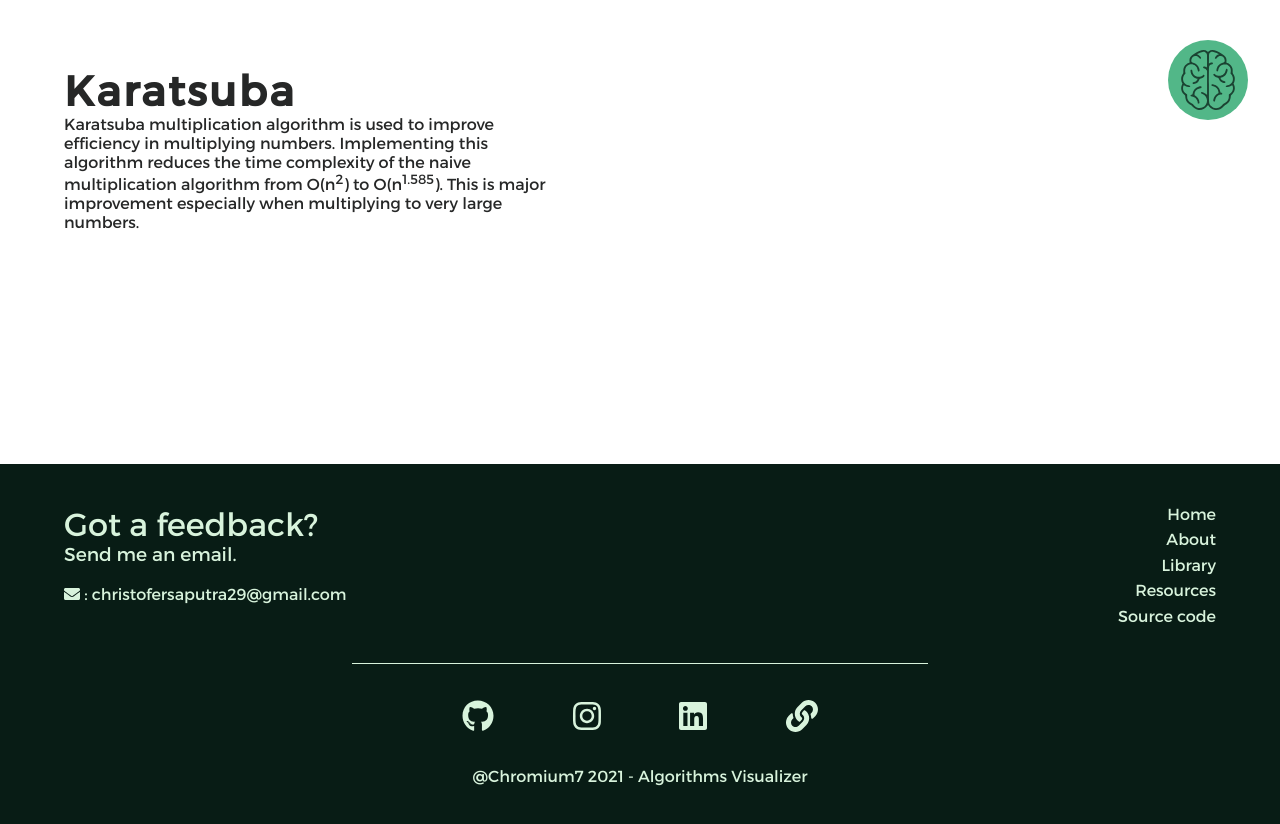
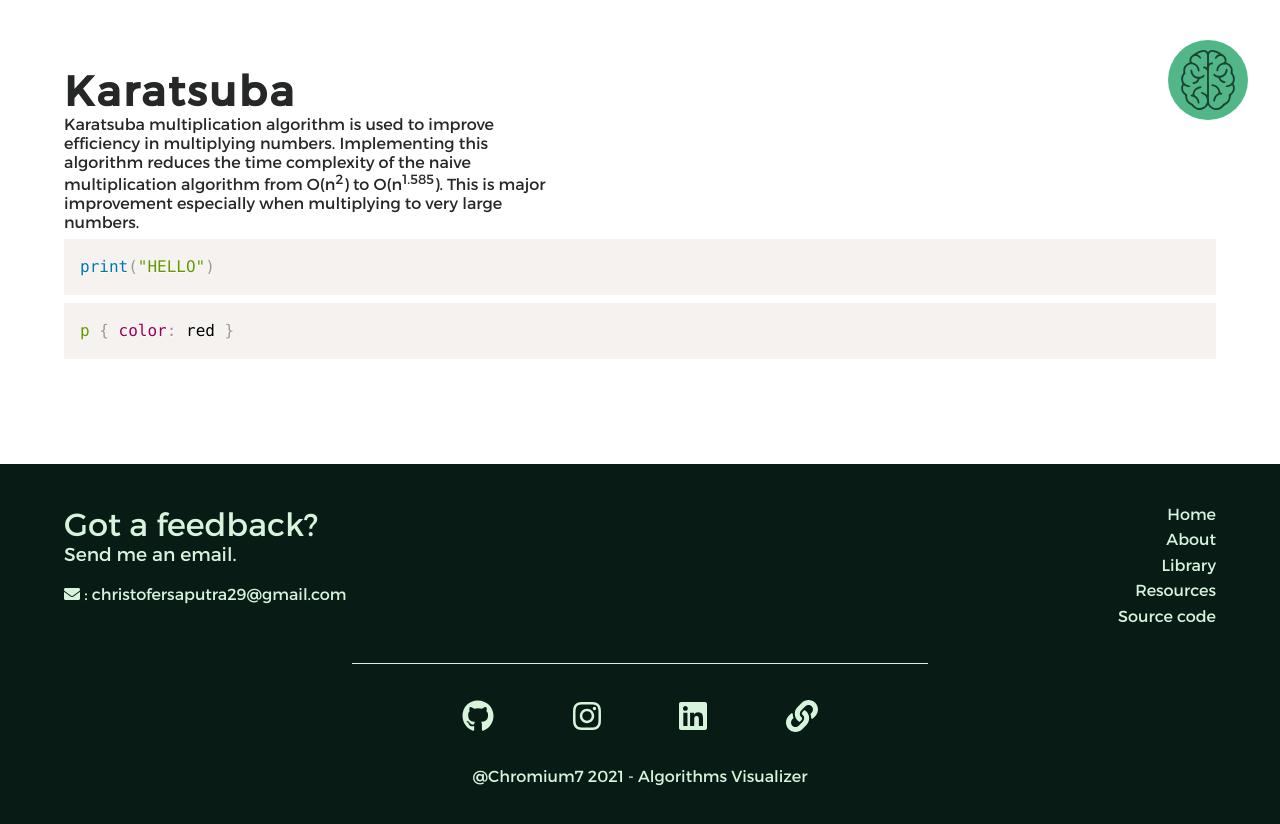
Before and after one commit to chromium7/algorithms-visualizer, a Vue app: page /library/karatsuba in a window 1280 px wide. Shown: the top 824 px of the page. Built offline with nearby package versions, Linux system fonts and the light colour scheme.

Commit message:
Added karatsuba components and prism js for code snippets

```diff
--- a/package.json
+++ b/package.json
@@ -30,6 +30,7 @@
     "eslint-plugin-prettier": "^3.3.0",
     "eslint-plugin-vue": "^6.2.2",
     "prettier": "^1.19.1",
+    "prismjs": "^1.23.0",
     "sass": "^1.26.5",
     "sass-loader": "^10.1.0",
     "vue-template-compiler": "^2.6.11"
--- /dev/null
+++ b/src/components/KaratsubaCode.vue
@@ -0,0 +1,21 @@
+<template>
+  <div>
+    <pre><code class="language-python">print("HELLO")</code></pre>
+    <pre><code class="language-css">p { color: red }</code></pre>
+  </div>
+</template>
+
+<script>
+import Prism from 'prismjs';
+import 'prismjs/themes/prism.css';
+import 'prismjs/components/prism-python';
+
+export default {
+  name: 'KaratsubaCode',
+  mounted() {
+    Prism.highlightAll();
+  }
+};
+</script>
+
+<style lang="scss" scoped></style>
--- a/src/views/Karatsuba.vue
+++ b/src/views/Karatsuba.vue
@@ -10,12 +10,20 @@
         multiplying to very large numbers.
       </p>
     </div>
+    <div>
+      <KaratsubaCode />
+    </div>
   </div>
 </template>
 
 <script>
+import KaratsubaCode from '@/components/KaratsubaCode.vue';
+// import KaratsubaCode from '../components/KaratsubaCode.vue';
+// import KaratsubaCode from '../components/KaratsubaCode.vue';
+
 export default {
-  name: 'Karatsuba'
+  name: 'Karatsuba',
+  components: { KaratsubaCode }
 };
 </script>
 
```
Also changed, not shown: src/components/KaratsubaVisualizer.vue (added, +11 -0 lines), 1 other file (tests, documents, lock files or other folders).
